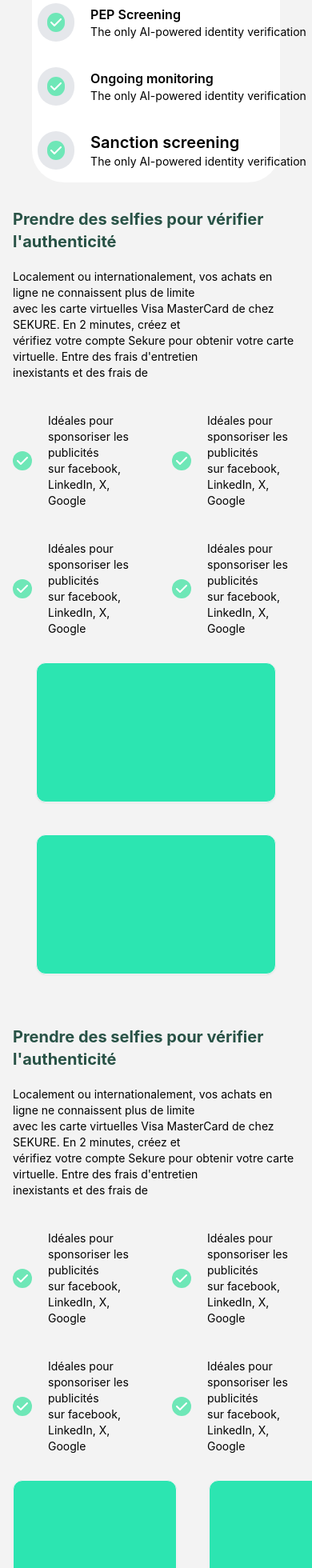
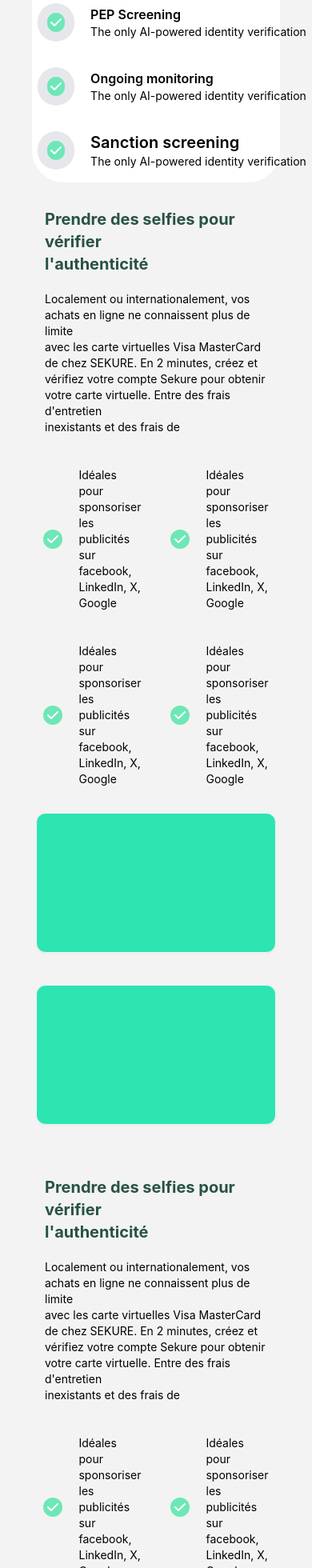
Before and after one commit to chrisvaldes/sekure-site, a React (Create React App) app: page / in a window 390 px wide. Shown: the part 1336-3296 px from the top of the page at 80% size. Built offline with nearby package versions, Linux system fonts and the light colour scheme.

Commit message:
responsive2.1

```diff
--- a/src/Pages/Accueil/Accueil.jsx
+++ b/src/Pages/Accueil/Accueil.jsx
@@ -143,8 +143,8 @@ export default function Accueil() {
 
         <section class="">
           <div className=" px-4 py-8 sm:px-6 sm:py-12 lg:px-8 lg:py-16">
-            <div className="flex flex-wrap items-center justify-around  gap-y-8  ">
-              <div >
+            <div className="flex flex-wrap items-center justify-around  gap-y-8">
+              <div class=" mx-10">
                 <h2 class="text-cyan-deep text-left text-xl sm:text-sm md:text-md lg:text-lg mb-5 font-bold w-full">
                   Prendre des selfies pour vérifier <br /> l'authenticité</h2>
                 <div class="text-left  text-sm sm:text-sm md:text-md lg:text-lg mb-10">
@@ -224,7 +224,7 @@ export default function Accueil() {
 
         <section class="">
           <div className=" px-4 py-8 sm:px-6 sm:py-12 lg:px-8 lg:py-16">
-            <div className="flex flex-wrap-reverse items-center justify-around  gap-y-8 gap-x-8 ">
+            <div className="flex flex-wrap-reverse items-center justify-around  gap-y-8 gap-x-8 mx-10">
               <div className=" flex flex-row md:flex-row lg:flex-row items-center justify-center gap-10 sm:flex-row">
                 <a
                   className="rounded-xl border border-gray-100 p-4 shadow-sm hover:border-gray-200 hover:ring-1 hover:ring-gray-200 focus:outline-none focus:ring bg-cyan-color card-horiz"
@@ -307,7 +307,7 @@ export default function Accueil() {
         <section class="">
           <div className=" px-4 py-8 sm:px-6 sm:py-12 lg:px-8 lg:py-16">
             <div className="flex flex-wrap items-center justify-around  gap-y-8  ">
-              <div >
+              <div class=" mx-10">
                 <h2 class="text-cyan-deep text-left text-xl sm:text-sm md:text-md lg:text-lg mb-5 font-bold w-full">
                   Prendre des selfies pour vérifier <br /> l'authenticité</h2>
                 <div class="text-left  text-sm sm:text-sm md:text-md lg:text-lg mb-10">
```
